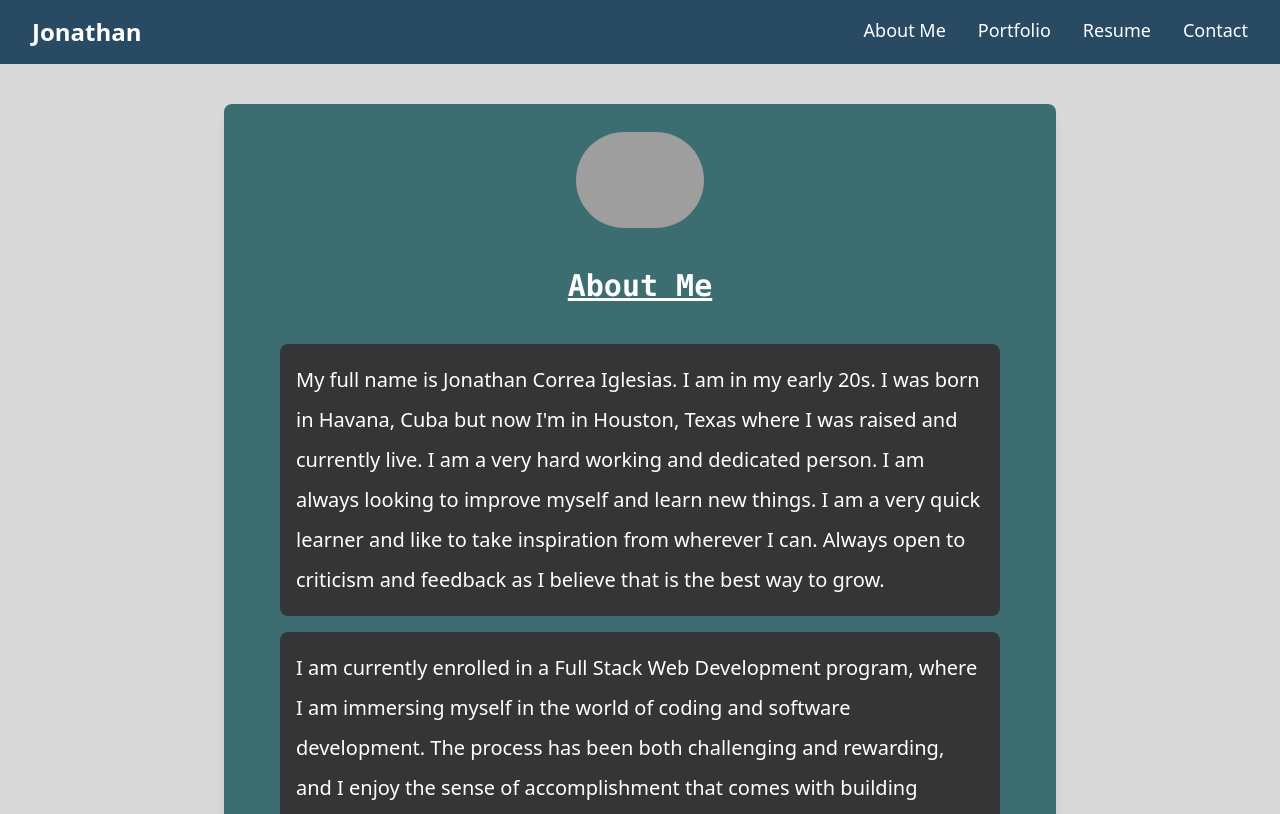
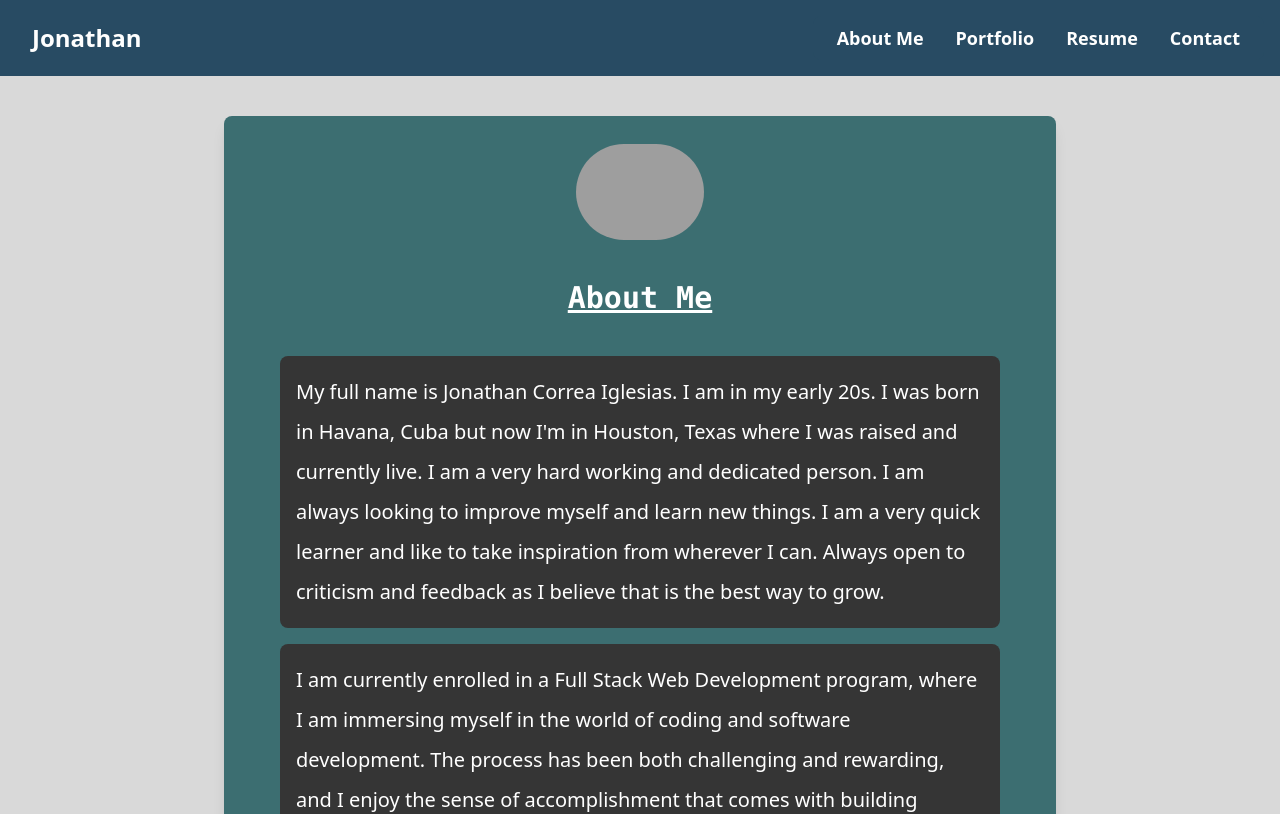
Before and after one commit to xPandemonium/Portfolio, a React (Vite) app: page / in a window 1280 px wide. Shown: the top 814 px of the page. Built offline with nearby package versions, Linux system fonts and the light colour scheme; grey boxes are pictures that could not be loaded.

Commit message:
Made the nav responsive

```diff
--- a/src/Styles/Styles.jsx
+++ b/src/Styles/Styles.jsx
@@ -1,6 +1,6 @@
 export const Styles = {
     // Nav links
-    navLinks: 'hover:text-bg hover:underline',
+    navLinks: 'block mt-1 px-2 py-1 sm:px-4 sm:mt-0 sm:py-0 hover:text-bg font-semibold block hover:bg-headerMenuHover rounded-lg',
     link: 'text-link hover:text-linkHover hover:underline',
     // Container
     container: 'bg-main p-4 min-xl:w-[65%] max-sm:w-[90%] w-[80%] mx-auto my-10 rounded-lg shadow-lg text-white',
--- a/src/components/Header.jsx
+++ b/src/components/Header.jsx
@@ -1,26 +1,59 @@
 import { Link } from 'react-router-dom';
-import Nav from './Nav';
+import { useState } from 'react';
 import { Styles } from '../Styles/Styles';
+import { IoMenu, IoCloseOutline } from "react-icons/io5";
 
 export default function Header() {
+    const [openMenu, setOpenMenu] = useState("block");
+    const [closeMenu, setCloseMenu] = useState("hidden");
+
+    function toggleOpen() {
+        const navLinks = document.querySelector('.nav-links');
+        navLinks.classList.toggle('hidden');
+        checkOpen();
+    }
+
+    function checkOpen(){
+        const navLinks = document.querySelector('.nav-links');
+        if (navLinks.classList.contains('hidden')) {
+            setOpenMenu("block");
+            setCloseMenu("hidden");
+        } else {
+            setOpenMenu("hidden");
+            setCloseMenu("block");
+        }
+    }
+
     return (
-        <header className="bg-header text-white p-4">
-            <Nav
-                links = {[
-                    <li key={1} className="mx-4">
-                        <Link to="/" className={Styles.navLinks} >About Me</Link>
-                    </li>,
-                    <li key={2} className="mx-4">
-                        <Link to="/portfolio" className={Styles.navLinks} >Portfolio</Link>
-                    </li>,
-                    <li key={3} className="mx-4">
-                        <Link to="/resume" className={Styles.navLinks} >Resume</Link>
-                    </li>,
-                    <li key={4} className="mx-4">
-                        <Link to="/contact" className={Styles.navLinks} >Contact</Link>
+        <header className="bg-header text-white p-4 sm:flex sm:justify-between sm:items-center">
+            <div className='flex justify-between'>
+                <div className="font-bold text-2xl sm:ml-4">
+                    <h1>Jonathan</h1>
+                </div>
+                <div className='sm:hidden block'>
+                    <button onClick={toggleOpen} className='text-3xl mr-4 hover:text-bg'>
+                        <IoMenu className={openMenu}/>
+                        <IoCloseOutline className={closeMenu}/>
+                    </button>
+                </div>
+            </div>
+            <div className='nav-links hidden p-2 sm:flex sm:bg-header bg-headerMenu rounded-lg'>
+                <ul className="block sm:flex text-md sm:text-lg">
+                    <li className={Styles.navLinks}>
+                        <Link to="/" onClick={toggleOpen} className='block'>About Me</Link>
                     </li>
-                ]}
-            />
+                    <li className={Styles.navLinks}>
+                        <Link to="/portfolio"  onClick={toggleOpen} className='block'>Portfolio</Link>
+                    </li>
+                    <li className={Styles.navLinks}>
+                        <Link to="/resume"  onClick={toggleOpen} className='block'>Resume</Link>
+                    </li>
+                    <li className={Styles.navLinks}>
+                        <Link to="/contact" onClick={toggleOpen} className='block'>Contact</Link>
+                    </li>
+                </ul>
+            </div>
+
         </header>
     )
 }
--- a/src/components/Nav.jsx
+++ /dev/null
@@ -1,14 +0,0 @@
-export default function Nav({ links }) {
-    return (
-        <nav className="flex justify-between space-between">
-            <div className="w-16 font-bold text-red-500 text-2xl ml-4 ">
-                <p>Jonathan</p>
-            </div>
-            <div className="nav-links ">
-            <ul className="flex md:flex-row flex-col md:items-center md:justify-center text-lg">
-                {links.map((link) => link)}
-            </ul>
-            </div>
-        </nav>
-    )
-}
--- a/src/index.css
+++ b/src/index.css
@@ -7,6 +7,8 @@
     --color-main: #3C6E71;
     --color-bg: #D9D9D9;
     --color-header: #284B63;
+    --color-headerMenu: #214053;
+    --color-headerMenuHover: #172A36;
     --color-error: #DC143C;
     --color-footer: #1e3849;
     --color-btext: #555555;
--- a/src/pages/AboutMe.jsx
+++ b/src/pages/AboutMe.jsx
@@ -16,6 +16,7 @@ export default function AboutMe() {
           I am a very hard working and dedicated person. I am always looking to improve myself and learn new things.
           I am a very quick learner and like to take inspiration from wherever I can. Always open to criticism and feedback as I believe that is the best way to grow.
           </p>
+          {/* Education paragraph */}
           <p className={Styles.paragraphContainer}>
           I am currently enrolled in a Full Stack Web Development program, where I am immersing myself in the world of coding and software development. The process has been both challenging and rewarding, and I enjoy the sense of accomplishment that comes with building functional and efficient applications. Web development has allowed me to sharpen my problem-solving abilities, strengthen my logical thinking, and explore creative solutions to complex technical issues. My passion for technology and software runs deep, and I’m excited to continue expanding my expertise in this ever-evolving field.
           </p>
```
